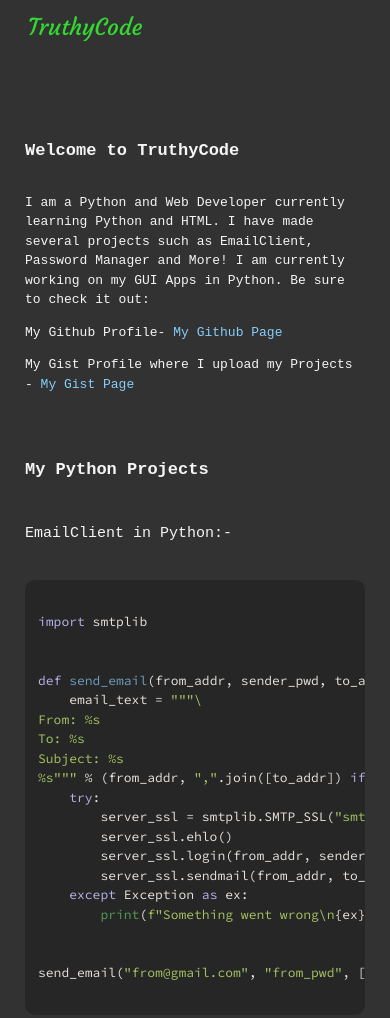
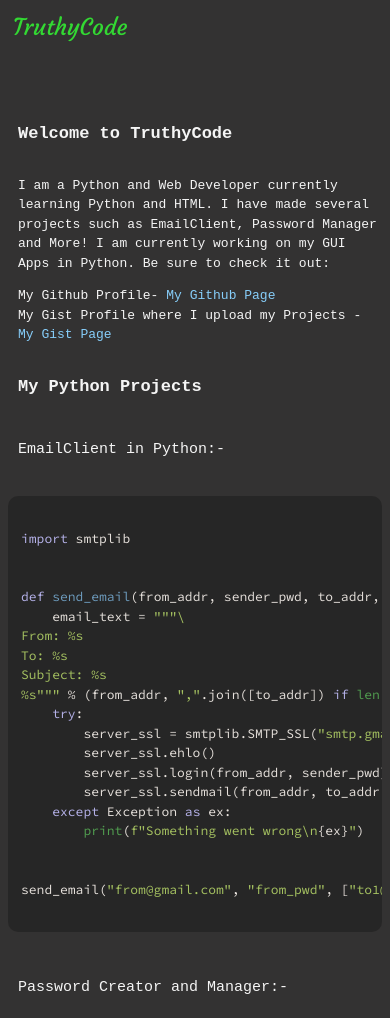
Before and after one commit to TruthyCode/truthycode.github.io, a plain HTML site: page index.html in a window 390 px wide. Shown: the top 1018 px of the page. Drawn offline with nearby package versions, Linux system fonts and the light colour scheme; a script that the page names is missing.

Commit message:
fixed mobile devices issues

```diff
--- a/style.css
+++ b/style.css
@@ -5,7 +5,6 @@ body {
   align-items: center;
 }
 article {
-  padding: 17px;
   font-family: "Roboto Mono", monospace;
   color: whitesmoke;
   font-weight: normal;
@@ -54,7 +53,7 @@ a {
 }
 a.icon {
   font-family: "Courgette", cursive;
-  padding: 20px;
+  padding-left: 5px;
 }
 
 a.icon {
@@ -70,6 +69,12 @@ a.responsive-link:hover {
   color: rgb(92, 183, 240);
 }
 
+p,
+h1,
+h2,
+h3 {
+  padding-left: 10px;
+}
 @media (max-width: 500px) {
   article.intro,
   pre.code {
```
Also changed, not shown: index.html (+1 -1 lines).
